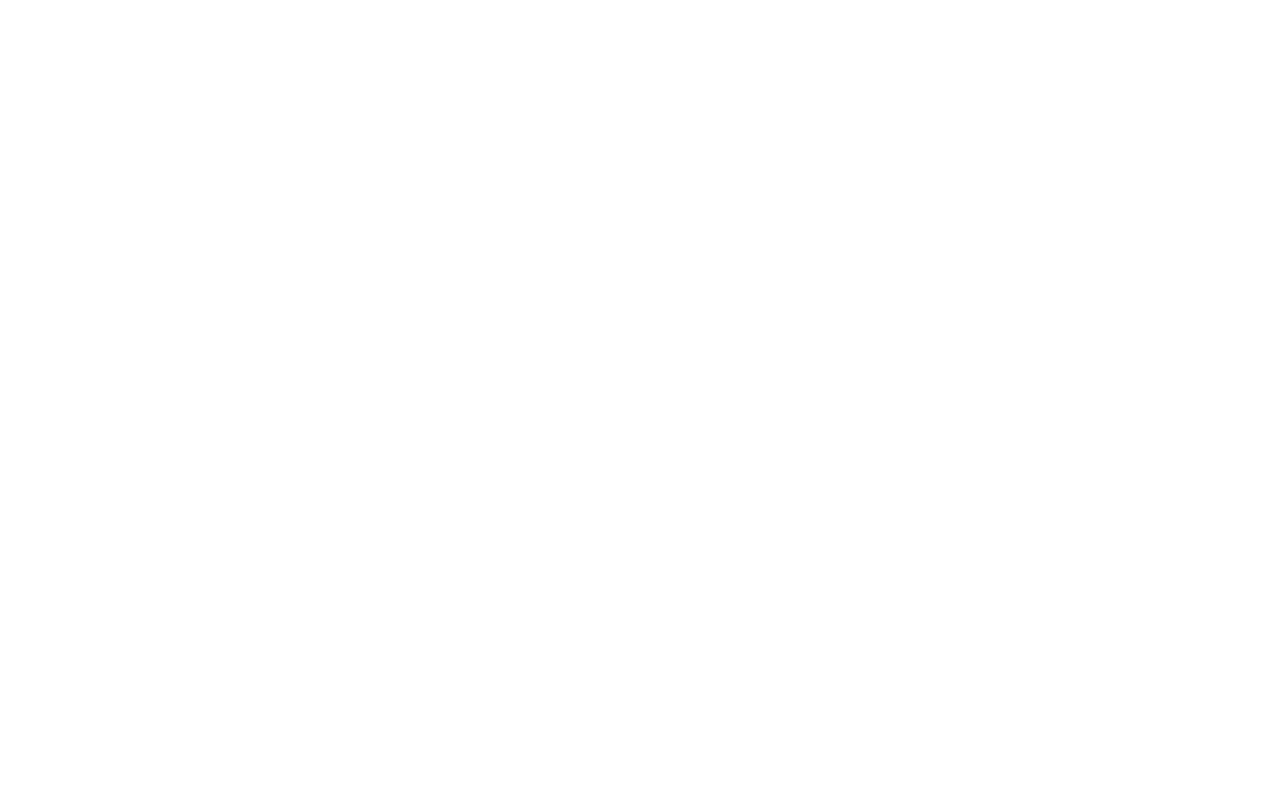
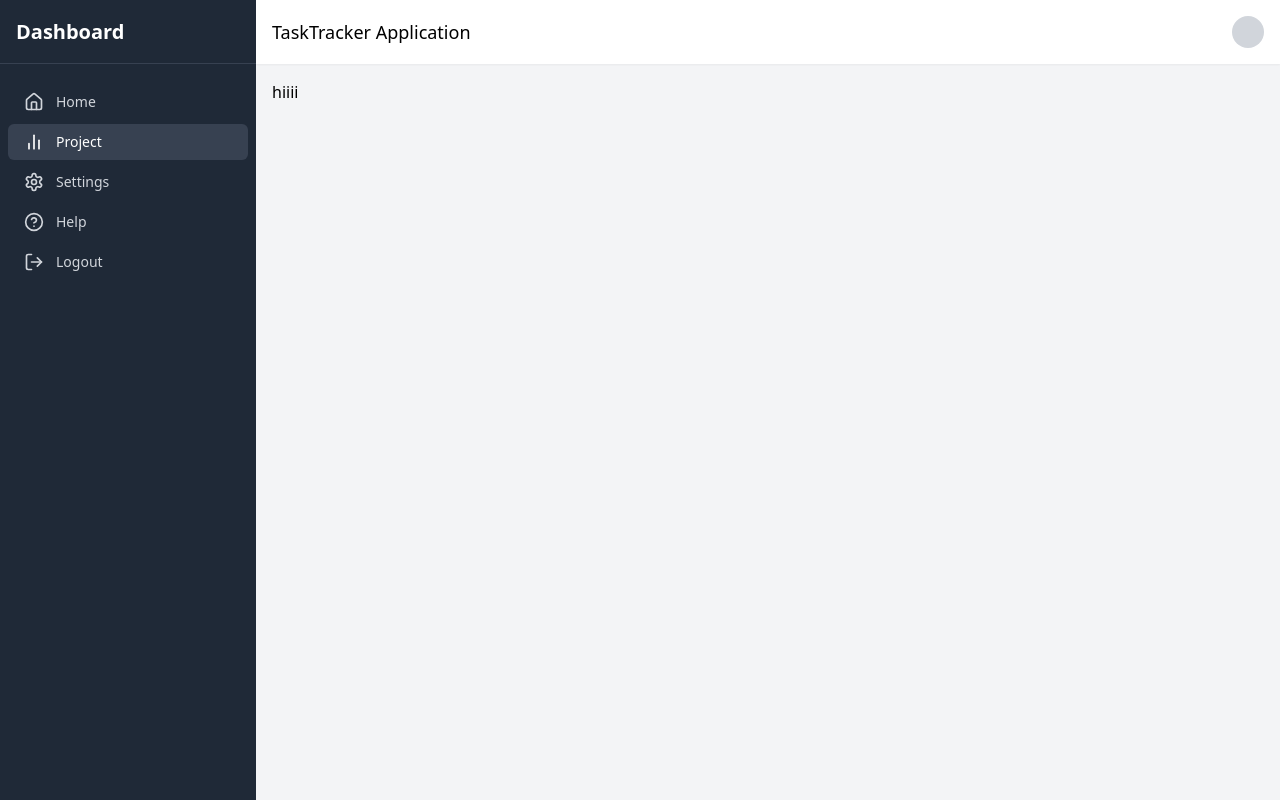
Before and after one commit to Abhimanyuprajapati/TaskTrackerApplication, a React (Vite) app: page /project in a window 1280 px wide. Before the commit this address had no page. Built offline with nearby package versions, Linux system fonts and the light colour scheme; sample sign-in values are in the browser's storage.

Commit message:
refactor: restructure app layout and add project detail component

```diff
--- a/src/App.jsx
+++ b/src/App.jsx
@@ -6,7 +6,9 @@
 import Terms from './components/Terms';
 import ForgotPassword from './components/ForgotPassword';
 import ProtectedRoute from './services/ProtectedRoute';
-import Dashboard from './container/Dashboard';
+import { ProjectDetail } from './components/ProjectDetail';
+import { Dashboard } from './components/Dashboard';
+import MainLayout from './container/MainLayout';
 
 function App() {
   return (
@@ -15,18 +17,74 @@
       <Routes>
         <Route path="/login" element={<Login />} />
         <Route path="/register" element={<Register />} />
-      <Route path="/Privacy" element={<Privacy />} />
+        <Route path="/privacy" element={<Privacy />} />
         <Route path="/terms" element={<Terms />} />
         <Route path="/forgot-password" element={<ForgotPassword />} />
 
-      {/* // Procted route */}
+        {/* Protected Routes */}
         <Route element={<ProtectedRoute />}>
+          <Route element={<MainLayout />}>
             <Route path="/" element={<Dashboard />} />
+            <Route path="/project" element={<ProjectDetail />} />
           </Route>
-
+        </Route>
       </Routes>
     </>
-  )
+  );
 }
 
-export default App
+export default App;
+
+
+
+
+
+
+
+
+
+
+
+
+
+
+
+
+
+
+
+
+// import { Routes, Route } from 'react-router-dom';
+// import { Toaster } from 'react-hot-toast';
+// import Login from './components/Login';
+// import Register from './components/register';
+// import Privacy from './components/privacy';
+// import Terms from './components/Terms';
+// import ForgotPassword from './components/ForgotPassword';
+// import ProtectedRoute from './services/ProtectedRoute';
+// import Dashboard from './container/Dashboard';
+// import { ProjectDetail } from './components/ProjectDetail';
+
+// function App() {
+//   return (
+//     <>
+//     <Toaster />
+//     <Routes>
+//       <Route path="/login" element={<Login />} />
+//       <Route path="/register" element={<Register />} />
+//       <Route path="/Privacy" element={<Privacy />} />
+//       <Route path="/terms" element={<Terms />} />
+//       <Route path="/forgot-password" element={<ForgotPassword />} />
+
+//       {/* // Procted route */}
+//       <Route element={<ProtectedRoute />}>
+//       <Route path="/" element={<Dashboard />} />
+//       <Route path="/project" element={<ProjectDetail />} />
+//       </Route>
+
+//     </Routes>
+//     </>
+//   )
+// }
+
+// export default App
--- a/src/container/Dashboard.jsx
+++ b/src/components/Dashboard.jsx
@@ -1,13 +1,9 @@
-import { useState } from 'react';
-import { Menu, X, Home, LogOut, BarChart2, Settings, HelpCircle } from 'lucide-react';
 import { useQuery } from '@tanstack/react-query';
 import { useAuth } from '../context/AuthContext';
 import { BarChart, Bar, XAxis, YAxis, CartesianGrid, Tooltip, ResponsiveContainer } from 'recharts';
 
-// Dashboard component
-export default function Dashboard() {
-  const { projectDetailCount, recentActivity, notification } = useAuth(); // after importing useAuth()
-  const [sidebarOpen, setSidebarOpen] = useState(false);
+export const Dashboard = () => {
+     const { projectDetailCount, recentActivity, notification } = useAuth();
 
  // Use different query keys for each query
   const { data: projectData, isLoading: projectLoading, isError: projectError } = useQuery({
@@ -38,75 +34,12 @@
 
   // console.log("data", data.data);
 
-  const toggleSidebar = () => {
-    setSidebarOpen(!sidebarOpen);
-  };
-
-  const handleLogout = () => {
-    localStorage.removeItem('token');
-    window.location.href = '/login';
-  }
-
   // Handle loading and error states for each query
   if (projectLoading || activityLoading) return <p>Loading...</p>;
   if (projectError || activityError) return <p>Error loading data</p>;
-
   return (
-    <div className="flex h-screen bg-gray-100 w-full">
-      {/* Mobile sidebar backdrop */}
-      {sidebarOpen && (
-        <div
-          className="fixed inset-0 z-20 bg-black bg-opacity-50 lg:hidden"
-          onClick={toggleSidebar}
-        />
-      )}
-
-      {/* Sidebar */}
-      <div className={`
-        fixed inset-y-0 left-0 z-30 w-64 bg-gray-800 text-white transform transition-transform duration-300 ease-in-out
-        ${sidebarOpen ? 'translate-x-0' : '-translate-x-full'}
-        lg:translate-x-0 lg:static lg:z-0
-      `}>
-        <div className="flex items-center justify-between h-16 px-4 border-b border-gray-700">
-          <div className="text-xl font-bold">Dashboard</div>
-          <button
-            className="p-1 rounded-md lg:hidden hover:bg-gray-700"
-            onClick={toggleSidebar}
-          >
-            <X size={24} />
-          </button>
-        </div>
-
-        <nav className="mt-5 px-2">
-          <SidebarLink icon={<Home size={20} />} label="Home" active />
-          <SidebarLink icon={<BarChart2 size={20} />} label="Project" />
-          <SidebarLink icon={<Settings size={20} />} label="Settings" />
-          <SidebarLink icon={<HelpCircle size={20} />} label="Help" />
-          <SidebarLink icon={<LogOut size={20} />} label="Logout"  onClick={handleLogout}/>
-        </nav>
-      </div>
-
-      {/* Main Content */}
-      <div className="flex-1 flex flex-col overflow-hidden">
-        {/* Topbar */}
-        <header className="bg-white shadow-sm z-10">
-          <div className="h-16 px-4 flex items-center justify-between">
-            <button
-              className="p-1 rounded-md lg:hidden hover:bg-gray-200"
-              onClick={toggleSidebar}
-            >
-              <Menu size={24} />
-            </button>
-            <div className="text-lg font-medium">TaskTracker Application</div>
-            <div className="h-8 w-8 rounded-full bg-gray-300">
-              {/*User Avatar Placeholder */}
-
-            </div>
-          </div>
-        </header>
-
-        {/* Dashboard Content */}
-        <main className="flex-1 overflow-auto p-4">
+   <>
+    <main className="flex-1 overflow-auto p-4">
           <div className="grid grid-cols-1 md:grid-cols-2 lg:grid-cols-3 gap-4 mb-4">
             <DashboardCard title="Total Project"   value={projectData?.projectCount || '0'}  color="bg-blue-500" />
             <DashboardCard title="Revenue"   value={projectData?.revenue || '0'} color="bg-green-500" />
@@ -180,27 +113,10 @@
             </div>
           </div>
         </main>
-      </div>
-    </div>
-  );
+   </>
+  )
 }
 
-// Helper Components
-function SidebarLink({ icon, label, active = false, onClick }) {
-  return (
-    <a
-      href="#"
-      onClick={onClick}
-      className={`
-        flex items-center px-4 py-2 mt-1 text-sm rounded-md
-        ${active ? 'bg-gray-700' : 'hover:bg-gray-700'}
-      `}
-    >
-      <span className="mr-3">{icon}</span>
-      <span>{label}</span>
-    </a>
-  );
-}
 
 function DashboardCard({ title, value, color }) {
   return (
--- /dev/null
+++ b/src/components/ProjectDetail.jsx
@@ -0,0 +1,9 @@
+import React from 'react'
+
+export const ProjectDetail = () => {
+  return (
+    <>
+    hiiii
+    </>
+  )
+}
--- /dev/null
+++ b/src/container/MainLayout.jsx
@@ -0,0 +1,135 @@
+import { useState } from 'react';
+import { Menu, X, Home, LogOut, BarChart2, Settings, HelpCircle } from 'lucide-react';
+import { Outlet, useLocation, useNavigate } from 'react-router-dom';
+
+
+export default function MainLayout () {
+
+     const navigate = useNavigate();
+  const [sidebarOpen, setSidebarOpen] = useState(false);
+
+    const toggleSidebar = () => {
+    setSidebarOpen(!sidebarOpen);
+  };
+
+    const handleRedireact = () =>{
+    navigate('/project');
+  }
+    const handleLogout = () => {
+    localStorage.removeItem('token');
+    window.location.href = '/login';
+  }
+  return (
+    <div className="flex h-screen bg-gray-100 w-full">
+      {/* Mobile sidebar backdrop */}
+      {sidebarOpen && (
+        <div
+          className="fixed inset-0 z-20 bg-black bg-opacity-50 lg:hidden"
+          onClick={toggleSidebar}
+        />
+      )}
+
+      {/* Sidebar */}
+      <div className={`
+        fixed inset-y-0 left-0 z-30 w-64 bg-gray-800 text-white transform transition-transform duration-300 ease-in-out
+        ${sidebarOpen ? 'translate-x-0' : '-translate-x-full'}
+        lg:translate-x-0 lg:static lg:z-0
+      `}>
+        <div className="flex items-center justify-between h-16 px-4 border-b border-gray-700">
+          <div className="text-xl font-bold">Dashboard</div>
+          <button
+            className="p-1 rounded-md lg:hidden hover:bg-gray-700"
+            onClick={toggleSidebar}
+          >
+            <X size={24} />
+          </button>
+        </div>
+
+        {/* <nav className="mt-5 px-2">
+          <SidebarLink icon={<Home size={20} />} label="Home" active />
+          <SidebarLink icon={<BarChart2 size={20} />} label="Project" onClick={handleRedireact}/>
+          <SidebarLink icon={<Settings size={20} />} label="Settings" />
+          <SidebarLink icon={<HelpCircle size={20} />} label="Help" />
+          <SidebarLink icon={<LogOut size={20} />} label="Logout"  onClick={handleLogout}/>
+        </nav> */}
+
+        <nav className="mt-5 px-2">
+  <SidebarLink icon={<Home size={20} />} label="Home" to="/" />
+  <SidebarLink icon={<BarChart2 size={20} />} label="Project" to="/project" />
+  <SidebarLink icon={<Settings size={20} />} label="Settings" to="/settings" />
+  <SidebarLink icon={<HelpCircle size={20} />} label="Help" to="/help" />
+  <SidebarLink icon={<LogOut size={20} />} label="Logout" to="/logout" />
+</nav>
+
+      </div>
+
+      {/* Main Content */}
+      <div className="flex-1 flex flex-col overflow-hidden">
+        {/* Topbar */}
+        <header className="bg-white shadow-sm z-10">
+          <div className="h-16 px-4 flex items-center justify-between">
+            <button
+              className="p-1 rounded-md lg:hidden hover:bg-gray-200"
+              onClick={toggleSidebar}
+            >
+              <Menu size={24} />
+            </button>
+            <div className="text-lg font-medium">TaskTracker Application</div>
+            <div className="h-8 w-8 rounded-full bg-gray-300">
+              {/*User Avatar Placeholder */}
+
+            </div>
+          </div>
+        </header>
+
+         {/* Page content injected here */}
+        <main className="flex-1 overflow-auto p-4">
+          <Outlet />
+        </main>
+      </div>
+    </div>
+  );
+}
+
+// Helper Components
+// function SidebarLink({ icon, label, active = false, onClick }) {
+//   return (
+//     <a
+//       href="#"
+//       onClick={onClick}
+//       className={`
+//         flex items-center px-4 py-2 mt-1 text-sm rounded-md
+//         ${active ? 'bg-gray-700' : 'hover:bg-gray-700'}
+//       `}
+//     >
+//       <span className="mr-3">{icon}</span>
+//       <span>{label}</span>
+//     </a>
+//   );
+// }
+
+function SidebarLink({ icon, label, to }) {
+  const location = useLocation();
+  const navigate = useNavigate();
+
+  const isActive = location.pathname === to;
+
+  const handleClick = (e) => {
+    e.preventDefault();
+    navigate(to);
+  };
+
+  return (
+    <a
+      href={to}
+      onClick={handleClick}
+      className={`
+        flex items-center px-4 py-2 mt-1 text-sm rounded-md
+        ${isActive ? 'bg-gray-700 text-white' : 'hover:bg-gray-700 text-gray-300'}
+      `}
+    >
+      <span className="mr-3">{icon}</span>
+      <span>{label}</span>
+    </a>
+  );
+}
```
Lines whose indentation alone changed are shown as unchanged.
